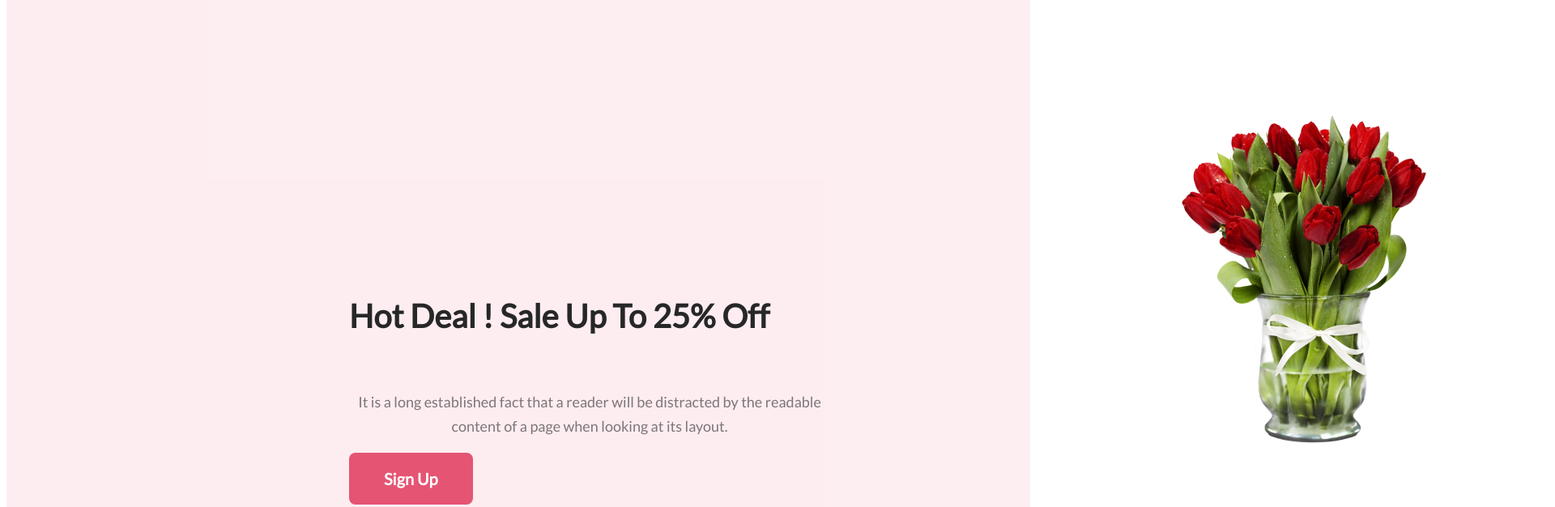
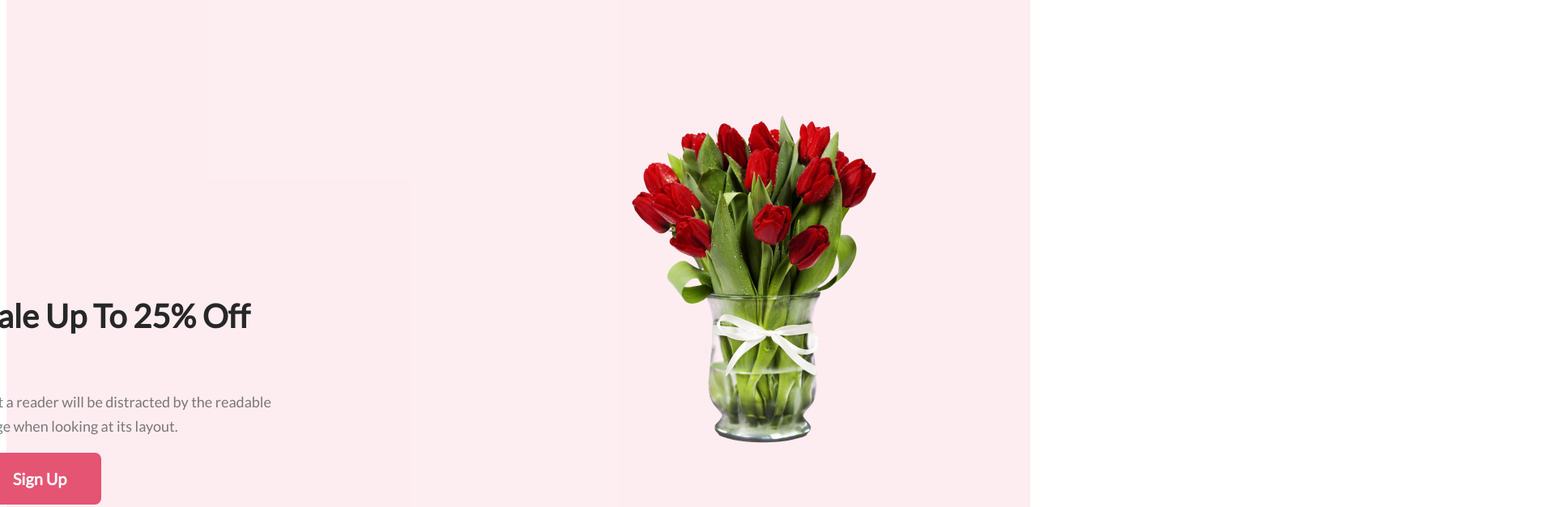
Before and after one commit to Sadid-Hasan/flower-shop, a plain HTML site: page index.html in a window 1280 px wide. Shown: the part 2320-2946 px from the top of the page at 81% size, 1920 px wide, since content can reach past the window. Drawn offline with Linux system fonts and the light colour scheme.

Commit message:
Important css change

```diff
--- a/index.html
+++ b/index.html
@@ -37,7 +37,7 @@
         <div class="feature">
             <div class="feature-title">
                 <h3 class="feature-title" >Our Featured Flowers</h3>
-                <p class="feature-paragraph" >It is a long established fact that a reader will be distracted by the readable content of a page when looking at its layout.</p>
+                <p class="feature-paragraph" >It is a long established fact that a reader will be distracted by the readable <br> content of a page when looking at its layout.</p>
             </div>
             <div class="feature-box">
                 <div class="feature-images-1">
--- a/style.css
+++ b/style.css
@@ -93,7 +93,7 @@
 .feature-box{
     display: flex;
     padding-left: 200px;
-    justify-content: space-between;
+    justify-content:space-evenly;
 }
 .feature-images-1{
     width: 310px;
@@ -126,11 +126,12 @@
 }
 /* Offer  section styles */
 .offer{
+    text-align: center;
     display: flex;
     align-items: center;
     background: rgba(229, 84, 115, 0.05);
     padding: 230px 429px 162px 423px;
-    justify-content: space-between;
+    justify-content: center;
     background: rgba(229, 84, 115, 0.10);
     width: auto;
     height: auto;
@@ -140,7 +141,7 @@
     font-family: Lato;
     font-size: 40px;
     font-style: normal;
-    font-weight: 800;
+    font-weight: 700;
     line-height: normal;
     padding-top: 230px;
 }
@@ -157,7 +158,6 @@
     line-height: 30px;
 }
 .btn-signup {
-    display: block;
     align-self: center;
     border-radius: 8px;
     background: #E55473;
```
